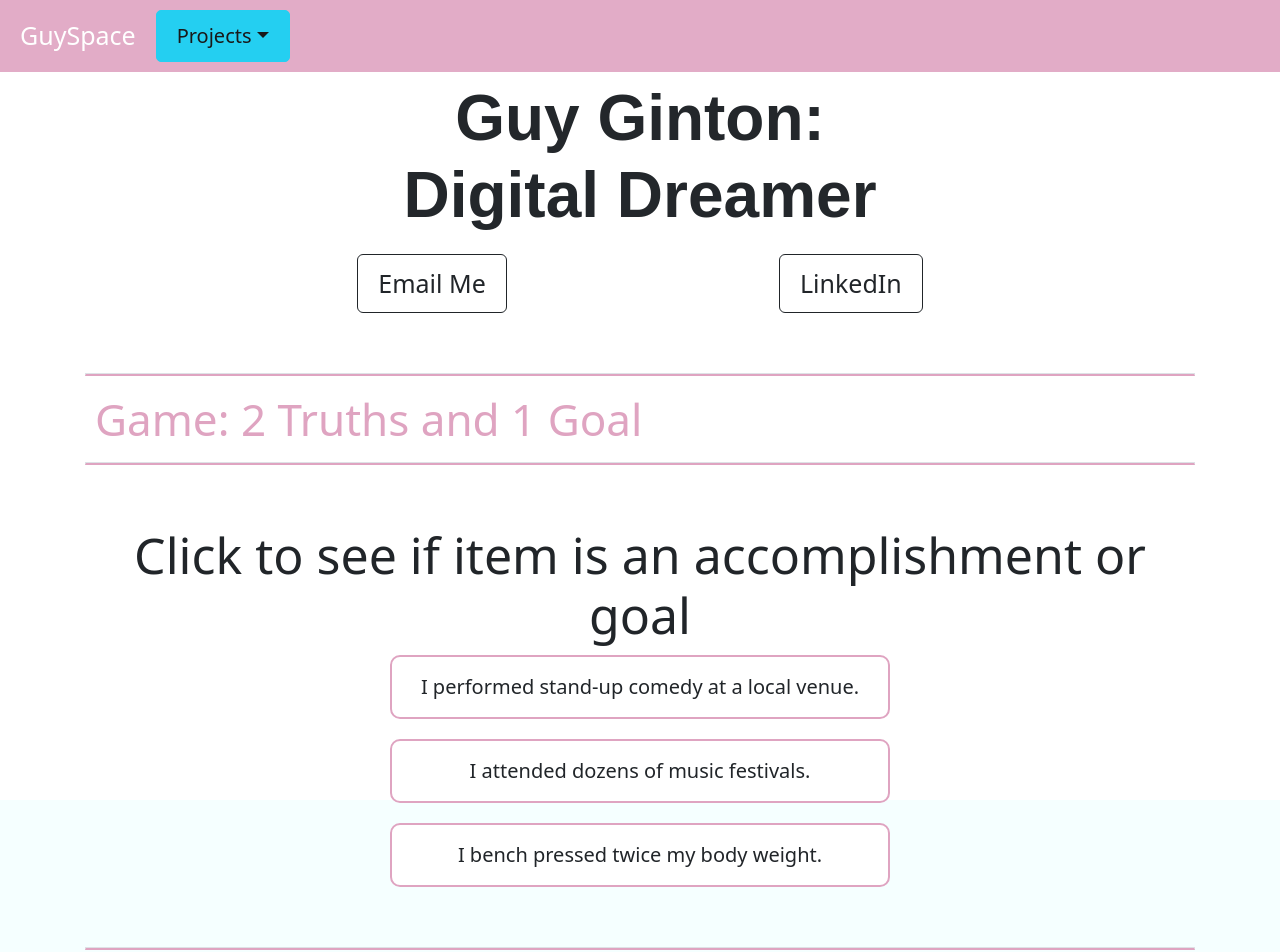
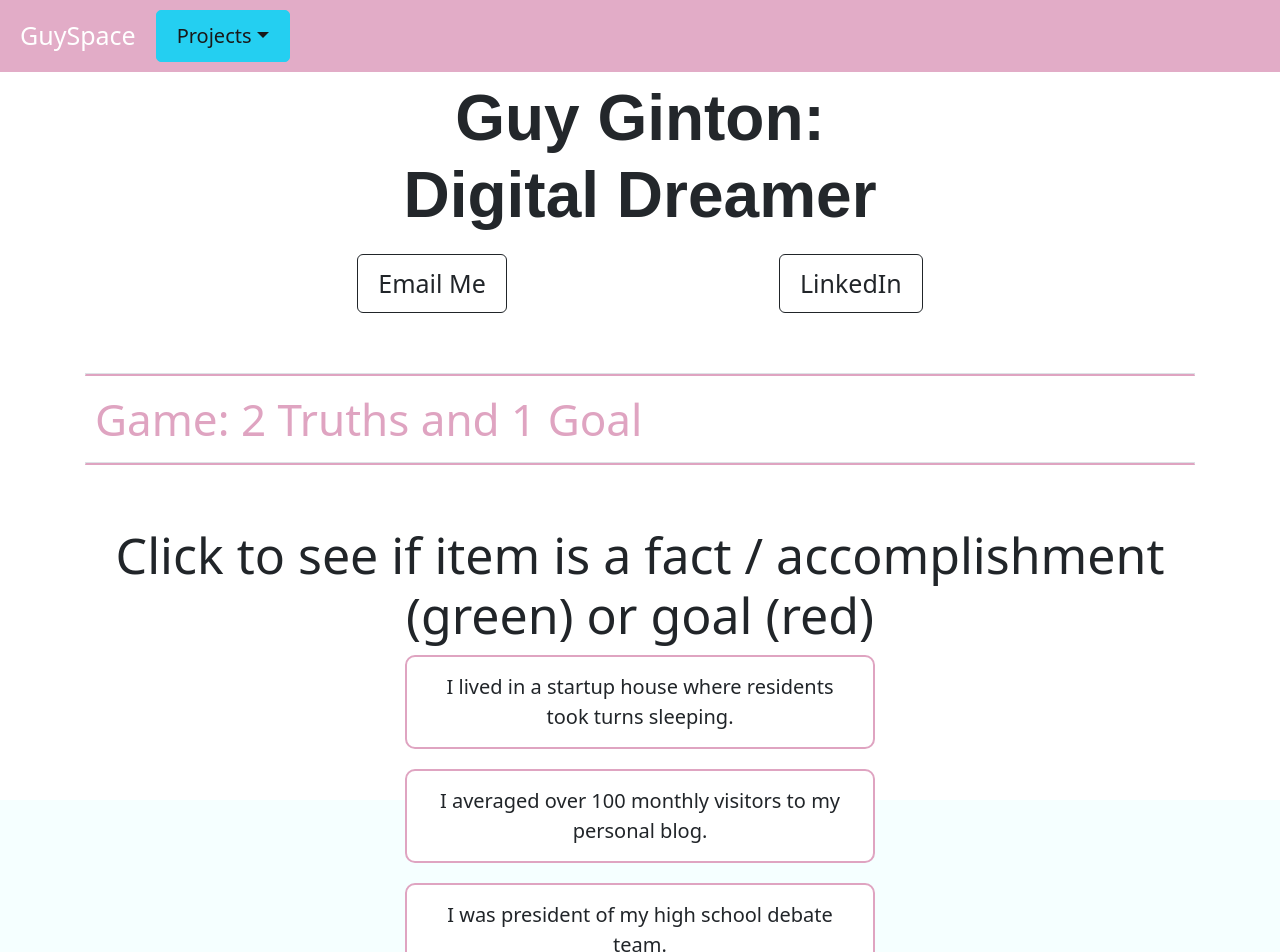
Before and after one commit to gaginton/guidance, a React (Vite) app: page / in a window 1280 px wide. Shown: the top 952 px of the page. Built offline with nearby package versions, Linux system fonts and the light colour scheme.

Commit message:
updates to game

```diff
--- a/src/components/game/TwoTruthsAndAGoal.css
+++ b/src/components/game/TwoTruthsAndAGoal.css
@@ -25,11 +25,11 @@
 }
 
 .statement-card.correct {
+    background-color: #ffcdd2;
+    color: #c62828;
+}
+
+.statement-card.wrong {
     background-color: #c8e6c9;
     color: #2e7d32;
 }
-
-.statement-card.wrong {
-    background-color: #ffcdd2;
-    color: #c62828;
-}
--- a/src/components/game/TwoTruthsAndAGoal.tsx
+++ b/src/components/game/TwoTruthsAndAGoal.tsx
@@ -16,6 +16,7 @@ const statementsList = [
     { text: "I slept in a diner for an entire weekend just for the experience.", type: 'truth' },
     { text: "I lived in a startup house where residents took turns sleeping.", type: 'truth' },
     { text: "I have a dog named Naya.", type: 'truth' },
+    { text: "I was president of my high school debate team.", type: 'truth' },
 
     // Goals (written like truths)
     { text: "I bench pressed twice my body weight.", type: 'goal' },
@@ -23,6 +24,7 @@ const statementsList = [
     { text: "I averaged over 100 monthly visitors to my personal blog.", type: 'goal' },
     { text: "I watched every Star Trek series and movie.", type: 'goal' },
     { text: "I got married and have three pets.", type: 'goal' },
+    { text: "I have cooked a Thanksgiving dinner for 8 people.", type: 'goal' },
 ];
 
 
@@ -68,16 +70,19 @@ export default function TwoTruthsAndAGoal() {
     return (
         <div className="two-truths-container pad-bottom pad-top">
             <div className='container'>
-                <h1 className="game-title">Click to see if item is an accomplishment or goal</h1>
+                <h1 className="game-title">Click to see if item is a fact /
+                    accomplishment (green) or goal (red)</h1>
             </div>
             <div className="statements-container">
                 {currentStatements.map((statement, index) => (
+                    <div className='container'>
                         <div
                             key={index}
                             className={`statement-card ${selected === index && result === 'correct' ? 'correct' : ''} ${selected === index && result === 'wrong' ? 'wrong' : ''}`}
                             onClick={() => handleSelect(index)}
                         >
                             {statement.text}
+                        </div>
                     </div>
                 ))}
             </div>
```
Lines whose indentation alone changed are shown as unchanged.
